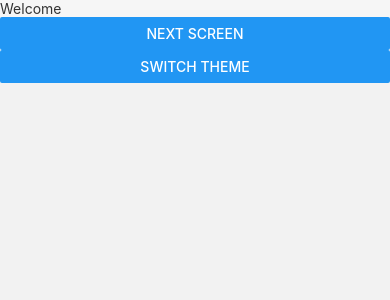
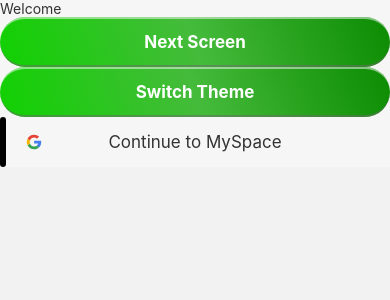
Before and after one commit to QimInvestment/qim-mobile, a React Native app: screen /WelcomeScreen in a window 390 px wide. Shown: the top 300 px of the page. Built offline with nearby package versions, Linux system fonts and the light colour scheme.

Commit message:
made the custom button and button with Icons

```diff
--- /dev/null
+++ b/assets/icons/shared/GoogleLogoIcon.js
@@ -0,0 +1,29 @@
+import * as React from "react"
+import Svg, { Path } from "react-native-svg"
+const GoogleLogoIcon = (props) => (
+  <Svg
+    xmlns="http://www.w3.org/2000/svg"
+    width={16}
+    height={16}
+    fill="none"
+    {...props}
+  >
+    <Path
+      fill="#4280EF"
+      d="M15.2 8.176c0-.496-.048-1.008-.128-1.488H8.144V9.52h3.968a3.338 3.338 0 0 1-1.472 2.224l2.368 1.84C14.4 12.288 15.2 10.4 15.2 8.176Z"
+    />
+    <Path
+      fill="#34A353"
+      d="M8.144 15.344c1.984 0 3.648-.656 4.864-1.776l-2.368-1.824c-.656.448-1.504.704-2.496.704-1.92 0-3.536-1.296-4.128-3.024l-2.432 1.872a7.337 7.337 0 0 0 6.56 4.048Z"
+    />
+    <Path
+      fill="#F6B704"
+      d="M4.016 9.408a4.462 4.462 0 0 1 0-2.816L1.584 4.704a7.354 7.354 0 0 0 0 6.592l2.432-1.888Z"
+    />
+    <Path
+      fill="#E54335"
+      d="M8.144 3.568a4.007 4.007 0 0 1 2.816 1.104l2.096-2.112A7.068 7.068 0 0 0 8.144.656a7.337 7.337 0 0 0-6.56 4.048l2.432 1.888c.592-1.744 2.208-3.024 4.128-3.024Z"
+    />
+  </Svg>
+)
+export default GoogleLogoIcon
--- /dev/null
+++ b/components/shared/ButtonWithIcon.tsx
@@ -0,0 +1,123 @@
+
+import { Text, TouchableOpacity, View, StyleSheet, StyleProp, ViewStyle, TextStyle,  } from "react-native";
+import { LinearGradient } from "expo-linear-gradient";
+import { COLORS } from "../../constants/theme";
+import MaskedView from '@react-native-masked-view/masked-view';
+
+// redux
+import { useSelector } from "react-redux";
+import { RootState } from "../../redux/store";
+
+type ButtonWithIconProps = {
+  onPress: ()=>void,
+  containerStyle?: StyleProp<ViewStyle>,
+  buttonText: string,
+  textStyle?: StyleProp<TextStyle>,
+  outlineStyle?:string,
+  icon:React.ReactNode,
+  rightIcon?:React.ReactNode,
+  disabled?:boolean
+}
+
+// EXAMPLE
+{
+  /* <ButtonWithIcon
+    buttonText="Log In"
+    type="button"
+    containerStyle={`bg-primaryGreen border-[0.9px] border-primaryGreen mr-5`}
+    textStyle="text-primaryGreen"
+/> */
+}
+
+const ButtonWithIcon = ({
+  onPress,
+  containerStyle,
+  buttonText,
+  textStyle,
+  icon,
+  rightIcon,
+  disabled,
+  outlineStyle,
+}: ButtonWithIconProps) => {
+  const theme = useSelector((state:RootState)=>state.theme.theme);
+
+
+  return (
+    <TouchableOpacity
+      onPress={onPress}
+      disabled={disabled}
+      style={[styles.buttonContainer, containerStyle && containerStyle]}
+    >
+      <MaskedView
+        style={{flexDirection: 'row', height: '100%' }}
+        maskElement={
+          <View
+            style={{
+              backgroundColor: 'transparent',
+              flex: 1,
+              justifyContent: 'center',
+              alignItems: 'center',
+              borderWidth:3,
+              borderStyle:'solid',
+              borderRadius:50,
+            }}
+          />
+        }
+      >
+        <LinearGradient
+          colors={['#AE7100', '#0C8B02',]}
+          style={{height:"100%", width:"100%"}}>
+        </LinearGradient>
+      </MaskedView>
+
+      <View style={styles.virtualContainer}>
+        {icon && <View style={styles.iconContainer}>{icon}</View>}
+        <Text
+          style={[{color:theme.color,fontSize:17},textStyle]}
+        >
+          {buttonText}
+        </Text>
+        {rightIcon && <View style={styles.rightIconContainer}>{rightIcon}</View>}
+
+      </View>
+
+    </TouchableOpacity>
+  );
+};
+
+export default ButtonWithIcon;
+
+const styles = StyleSheet.create({
+  buttonContainer: {
+    position:'relative',
+    flexDirection:'row',
+    width:'100%',
+    height: 50,
+    borderRadius: 5,
+  },
+  virtualContainer:{
+    position:'absolute',
+    height:'100%',
+    width:'100%',
+    borderRadius: 5,
+    alignItems:'center',
+    justifyContent:'center',
+  },
+  iconContainer:{
+    position:'absolute',
+    left:20,
+    height:28, width:28,
+    overflow:'hidden',
+    aspectRatio:1,
+    justifyContent:'center',
+    alignItems:'center'
+  },
+  rightIconContainer:{
+    height:28,
+    width:28,
+    overflow:'hidden',
+    aspectRatio:1,
+    justifyContent:'center',
+    alignItems:'center'
+  },
+})
--- /dev/null
+++ b/components/shared/CustomButton.tsx
@@ -0,0 +1,98 @@
+
+import { LinearGradient } from "expo-linear-gradient";
+import { COLORS } from "../../constants/theme";
+import { Text, TouchableOpacity, View, StyleSheet, StyleProp, ViewStyle, TextStyle,  } from "react-native";
+
+type CustomButtonProps = {
+  onPress: ()=>void,
+  containerStyle?: StyleProp<ViewStyle>,
+  buttonText: string,
+  textStyle?: StyleProp<TextStyle>,
+  outlineStyle?:string,
+  disabled?:boolean
+}
+
+// EXAMPLE
+{
+  /* <CustomButton
+    buttonText="Log In"
+    type="button"
+    containerStyle={`bg-primaryGreen border-[0.9px] border-primaryGreen mr-5`}
+    textStyle="text-primaryGreen"
+/> */
+}
+
+const CustomButton = ({
+  onPress,
+  containerStyle,
+  buttonText,
+  textStyle,
+  disabled,
+  outlineStyle,
+}: CustomButtonProps) => {
+  return (
+    <TouchableOpacity
+      onPress={onPress}
+      disabled={disabled}
+
+    >
+
+      <LinearGradient
+        start={{ x: 0.1, y: 0.7 }}
+        colors={['#0C8B02', '#45BB3B', '#10D101']}
+        style={[styles.buttonContainer, containerStyle && containerStyle]}
+      >
+        <View style={styles.virtualContainer}>
+          <Text
+          style={[{color:'#fff', fontWeight:'bold', fontSize:17},textStyle]}
+        >
+          {buttonText}
+        </Text>
+
+        </View>
+      </LinearGradient>
+    </TouchableOpacity>
+  );
+};
+
+export default CustomButton;
+
+const styles = StyleSheet.create({
+  buttonContainer: {
+    position:'relative',
+    flexDirection:'row',
+    width:'100%',
+    height: 50,
+    borderRadius: 50,
+  },
+  virtualContainer:{
+    height:'100%',
+    width:'100%',
+    borderWidth:2,
+    borderRightWidth:0,
+    borderLeftWidth:0,
+    borderTopColor:'rgba(252,252,252,0.5)',
+    borderBottomColor:'rgba(107, 106, 106,0.5)',
+    borderRadius:50,
+
+    alignItems:'center',
+    justifyContent:'center',
+  },
+  iconContainer:{
+    position:'absolute',
+    left:20,
+    height:28, width:28,
+    overflow:'hidden',
+    aspectRatio:1,
+    justifyContent:'center',
+    alignItems:'center'
+  },
+  rightIconContainer:{
+    height:28,
+    width:28,
+    overflow:'hidden',
+    aspectRatio:1,
+    justifyContent:'center',
+    alignItems:'center'
+  },
+})
--- a/constants/theme.ts
+++ b/constants/theme.ts
@@ -1,6 +1,6 @@
-import type { COLORSType, ThemeType } from '../types/theme';
+import type { ThemeType } from '../types/theme';
 
-function createTheme(theme='lightTheme'): COLORSType{
+function createTheme(theme='lightTheme'): ThemeType{
   const lightTheme : ThemeType={
     color: '#333333',
     backGroundColor: '#F6F6F6'
@@ -12,15 +12,14 @@ function createTheme(theme='lightTheme'): COLORSType{
 
   const presentTheme : ThemeType = theme === 'lightTheme' ? lightTheme : darkTheme
 
-  const allTheme: COLORSType={
-   ...presentTheme,
-   // other colors that don't switch comes here
-   moreColor: 'brown'
-  }
+  return presentTheme;
+}
 
-  return allTheme;
+const COLORS={
+  exampleBackground: "rgba(232, 232, 232, 0.20)",
 }
 
 export{
   createTheme,
+  COLORS
 }
--- a/package.json
+++ b/package.json
@@ -10,16 +10,19 @@
     "ts:check": "tsc"
   },
   "dependencies": {
+    "@react-native-masked-view/masked-view": "0.3.0",
     "@react-navigation/bottom-tabs": "^6.5.12",
     "@react-navigation/native": "^6.1.10",
     "@react-navigation/native-stack": "^6.9.18",
     "@reduxjs/toolkit": "^2.1.0",
     "expo": "~50.0.6",
+    "expo-linear-gradient": "~12.7.1",
     "expo-status-bar": "~1.11.1",
     "react": "18.2.0",
     "react-native": "0.73.4",
     "react-native-safe-area-context": "4.8.2",
     "react-native-screens": "~3.29.0",
+    "react-native-svg": "^14.1.0",
     "react-redux": "^9.1.0"
   },
   "devDependencies": {
--- a/screens/WelcomeScreen.tsx
+++ b/screens/WelcomeScreen.tsx
@@ -1,5 +1,12 @@
 import { Button, Text, View } from "react-native";
 import useUnAuthNavigation from "../hooks/useUnAuthNavigation";
+
+// assets
+import GoogleLogoIcon from "../assets/icons/shared/GoogleLogoIcon";
+
+// components
+import CustomButton from "../components/shared/CustomButton";
+import ButtonWithIcon from "../components/shared/ButtonWithIcon";
 
 // redux
 import { RootState } from "../redux/store";
@@ -15,8 +22,19 @@ const WelcomeScreen =()=>{
   return(
     <View style={{backgroundColor:theme.backGroundColor}}>
       <Text style={{color:theme.color}}>Welcome</Text>
-      <Button title="Next Screen" onPress={()=>navigation.navigate("ThemePreferenceScreen")}/>
-      <Button title="Switch Theme" onPress={()=>dispatch(toggleTheme())}/>
+      <CustomButton
+        buttonText="Next Screen"
+        onPress={()=>navigation.navigate("ThemePreferenceScreen")}
+      />
+      <CustomButton
+        buttonText="Switch Theme"
+        onPress={()=>dispatch(toggleTheme())}
+      />
+      <ButtonWithIcon
+        icon={<GoogleLogoIcon/>}
+        buttonText="Continue to MySpace"
+        onPress={()=>null}
+      />
     </View>
   )
 }
```
Also changed, not shown: 1 other file (tests, documents, lock files or other folders).
